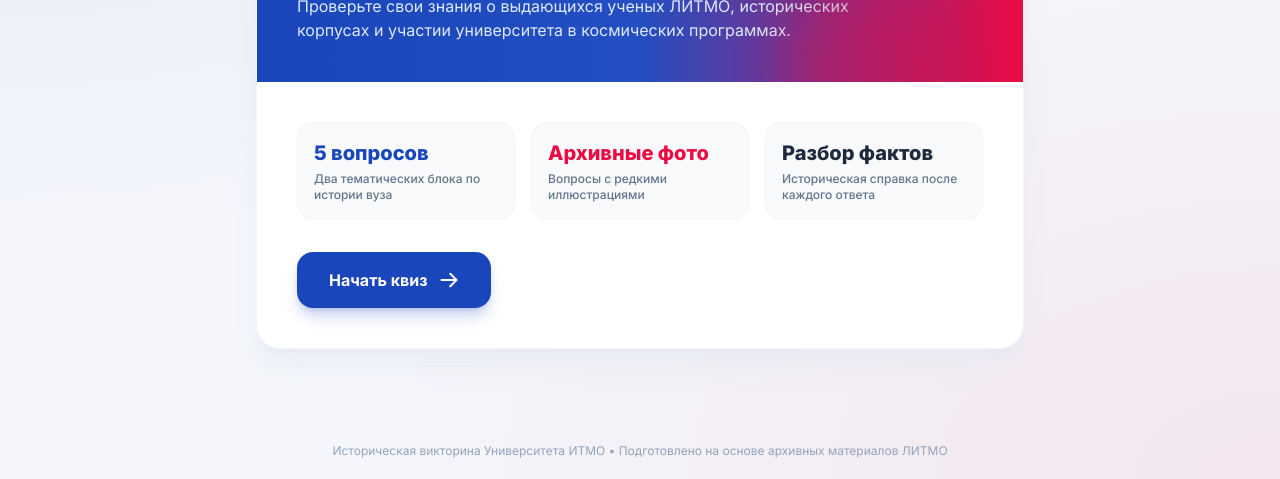
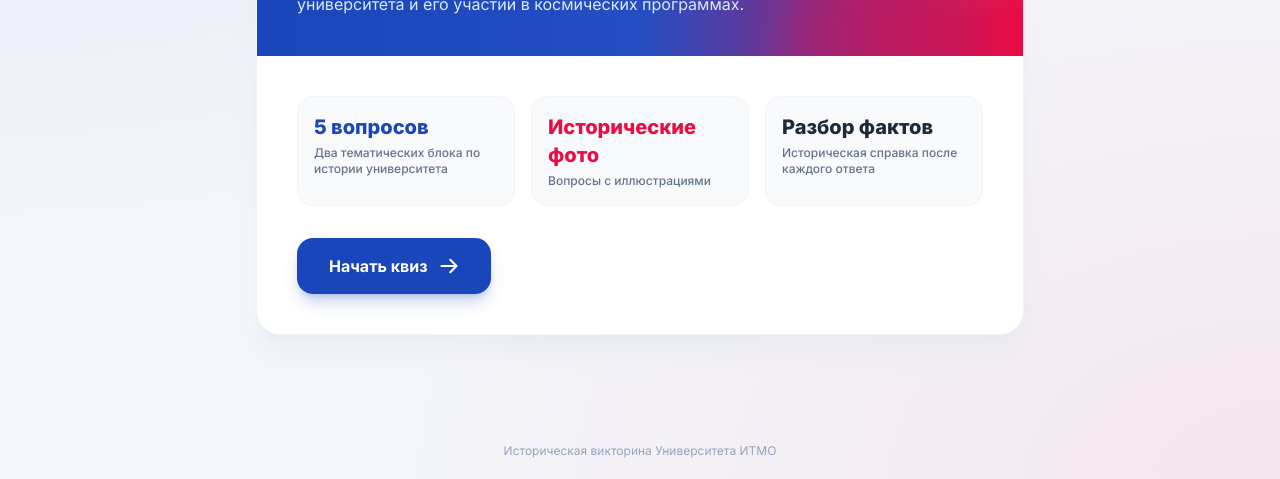
Before and after one commit to yulia-shem/ITMO-history-quiz, a plain HTML site: page index.html in a window 1280 px wide. Shown: the part 321-800 px from the top of the page. Drawn offline with nearby package versions, Linux system fonts and the light colour scheme.

Commit message:
Изменение оформления

```diff
--- a/index.html
+++ b/index.html
@@ -75,7 +75,7 @@
     </header>
 
     <!-- Основной контейнер -->
-    <main class="flex-grow flex items-center justify-center px-4 py-6 sm:py-10">
+    <main class="flex-grow flex items-center justify-center px-4 sm:px-6 py-6 sm:py-10">
         <div class="w-full max-w-3xl">
 
             <!-- ЭКРАН 1: СТАРТОВЫЙ ЭКРАН -->
@@ -89,10 +89,10 @@
                         <span>Интерактивная викторина</span>
                     </div>
                     <h1 class="text-2xl sm:text-4xl font-extrabold tracking-tight leading-tight mb-3">
-                        История Университета ИТМО: ученые и открытия
+                        История Университета ИТМО
                     </h1>
                     <p class="text-blue-100 text-sm sm:text-base max-w-xl leading-relaxed">
-                        Проверьте свои знания о выдающихся ученых ЛИТМО, исторических корпусах и участии университета в космических программах.
+                        Проверьте свои знания о выдающихся ученых ИТМО, корпусах университета и его участии в космических программах.
                     </p>
                 </div>
 
@@ -100,11 +100,11 @@
                     <div class="grid grid-cols-1 sm:grid-cols-3 gap-4 mb-8">
                         <div class="p-4 rounded-2xl bg-slate-50 border border-slate-100">
                             <div class="text-itmoBlue font-extrabold text-xl mb-1">5 вопросов</div>
-                            <div class="text-xs text-slate-500 font-medium">Два тематических блока по истории вуза</div>
+                            <div class="text-xs text-slate-500 font-medium">Два тематических блока по истории университета</div>
                         </div>
                         <div class="p-4 rounded-2xl bg-slate-50 border border-slate-100">
-                            <div class="text-itmoPink font-extrabold text-xl mb-1">Архивные фото</div>
-                            <div class="text-xs text-slate-500 font-medium">Вопросы с редкими иллюстрациями</div>
+                            <div class="text-itmoPink font-extrabold text-xl mb-1">Исторические фото</div>
+                            <div class="text-xs text-slate-500 font-medium">Вопросы с иллюстрациями</div>
                         </div>
                         <div class="p-4 rounded-2xl bg-slate-50 border border-slate-100">
                             <div class="text-slate-800 font-extrabold text-xl mb-1">Разбор фактов</div>
@@ -182,11 +182,10 @@
                             </svg>
                         </button>
                     </div>
-                </div>
             </section>
 
             <!-- ЭКРАН 3: ИТОГОВЫЕ РЕЗУЛЬТАТЫ -->
-            <section id="result-screen" class="hidden bg-white rounded-3xl shadow-xl shadow-slate-200/60 border border-slate-100 overflow-hidden animate-card">
+            <section id="result-screen" class="hidden bg-white rounded-3xl shadow-xl shadow-slate-200/60 border border-slate-100 overflow-hidden animate-card max-w-xl w-full mx-auto">
                 <div class="bg-gradient-to-br from-itmoBlue to-itmoPink p-8 sm:p-10 text-center text-white relative">
                     <div class="inline-flex items-center justify-center w-20 h-20 rounded-3xl bg-white/15 backdrop-blur-md mb-4 shadow-inner">
                         <span id="result-emoji" class="text-4xl">🎓</span>
@@ -229,7 +228,7 @@
 
     <!-- Подвал -->
     <footer class="w-full py-5 text-center text-xs text-slate-400 px-4">
-        Историческая викторина Университета ИТМО • Подготовлено на основе архивных материалов ЛИТМО
+        Историческая викторина Университета ИТМО
     </footer>
 
     <!-- МОДАЛЬНОЕ ОКНО (LIGHTBOX) ДЛЯ УВЕЛИЧЕНИЯ ИЛЛЮСТРАЦИЙ -->
@@ -317,7 +316,7 @@
                         caption: 'Главное здание ЛИТМО на Демидовом переулке, 10 (сейчас — переулок Гривцова, 14-16) — 1920 год'
                     },
                     {
-                        src: 'Гривцова_4этажа.jpg',
+                        src: 'Гривцова_4этажа.png',
                         fallback: IMG_GRIVTSOVA_MODERN,
                         caption: 'Современный вид корпуса Университета ИТМО на переулке Гривцова, 14-16 (с надстроенным 4-м этажом)'
                     }
@@ -347,7 +346,7 @@
                 `,
                 images: [
                     {
-                        src: 'Вега.jpg',
+                        src: 'Вега.png',
                         fallback: IMG_VEGA_STATION,
                         caption: 'Автоматическая межпланетная станция «Вега»'
                     }
```
